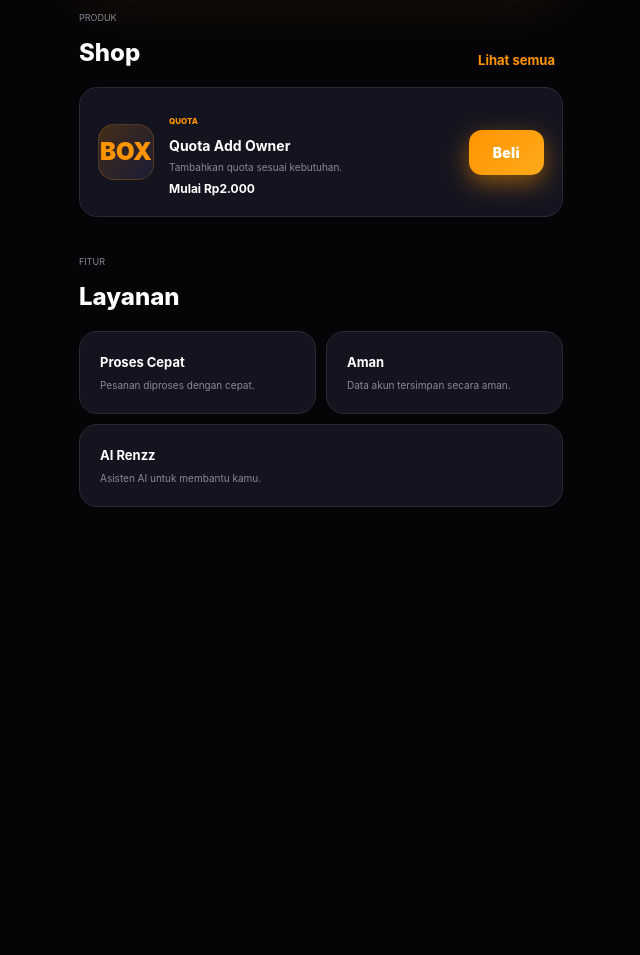
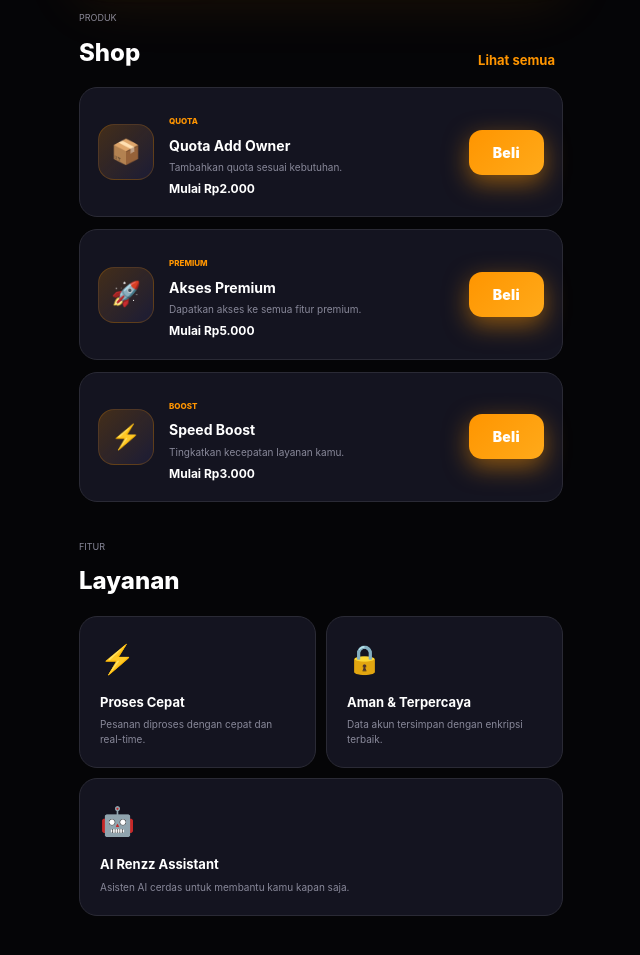
Before and after one commit to ceojpm9-glitch/market-renzz, a website: page index.html in a window 1280 px wide. Shown: the part 807-1762 px from the top of the page, without its empty margins (319-959 px from the left). Before the commit the page ends 1429 px from the top, so only its background shows below. Drawn offline with Linux system fonts and the light colour scheme; no server answers.

Commit message:
Update index.html

```diff
--- a/index.html
+++ b/index.html
@@ -113,7 +113,7 @@
 
                 <article class="product">
 
-                    <div class="product-icon">BOX</div>
+                    <div class="product-icon">📦</div>
 
                     <div class="product-info">
 
@@ -141,6 +141,66 @@
 
                 </article>
 
+                <article class="product">
+
+                    <div class="product-icon">🚀</div>
+
+                    <div class="product-info">
+
+                        <span>PREMIUM</span>
+
+                        <h3>Akses Premium</h3>
+
+                        <p>
+                            Dapatkan akses ke semua fitur premium.
+                        </p>
+
+                        <strong>
+                            Mulai Rp5.000
+                        </strong>
+
+                    </div>
+
+                    <button
+                        class="buy"
+                        data-product="premium"
+                        data-price="5000"
+                    >
+                        Beli
+                    </button>
+
+                </article>
+
+                <article class="product">
+
+                    <div class="product-icon">⚡</div>
+
+                    <div class="product-info">
+
+                        <span>BOOST</span>
+
+                        <h3>Speed Boost</h3>
+
+                        <p>
+                            Tingkatkan kecepatan layanan kamu.
+                        </p>
+
+                        <strong>
+                            Mulai Rp3.000
+                        </strong>
+
+                    </div>
+
+                    <button
+                        class="buy"
+                        data-product="boost"
+                        data-price="3000"
+                    >
+                        Beli
+                    </button>
+
+                </article>
+
             </div>
 
         </section>
@@ -162,18 +222,21 @@
             <div class="features">
 
                 <div class="feature">
+                    <div style="font-size: 28px; margin-bottom: 10px;">⚡</div>
                     <strong>Proses Cepat</strong>
-                    <p>Pesanan diproses dengan cepat.</p>
+                    <p>Pesanan diproses dengan cepat dan real-time.</p>
                 </div>
 
                 <div class="feature">
-                    <strong>Aman</strong>
-                    <p>Data akun tersimpan secara aman.</p>
+                    <div style="font-size: 28px; margin-bottom: 10px;">🔒</div>
+                    <strong>Aman & Terpercaya</strong>
+                    <p>Data akun tersimpan dengan enkripsi terbaik.</p>
                 </div>
 
                 <div class="feature">
-                    <strong>AI Renzz</strong>
-                    <p>Asisten AI untuk membantu kamu.</p>
+                    <div style="font-size: 28px; margin-bottom: 10px;">🤖</div>
+                    <strong>AI Renzz Assistant</strong>
+                    <p>Asisten AI cerdas untuk membantu kamu kapan saja.</p>
                 </div>
 
             </div>
```
